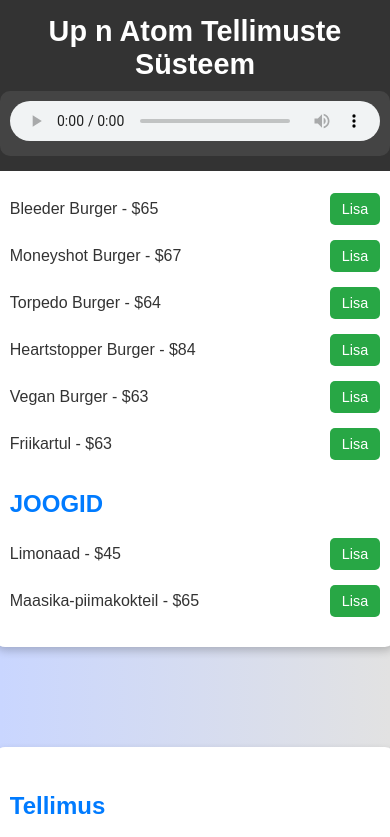
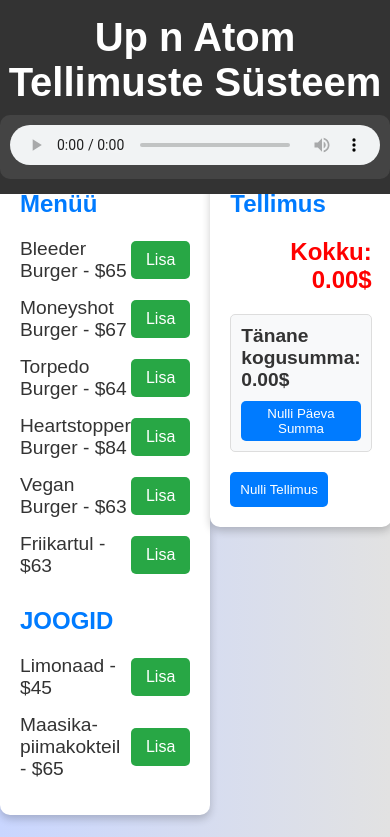
Before and after one commit to dieselgamer1/minu-veebileht, a plain HTML site: page index.html in a window 390 px wide. Shown: the top 837 px of the page. Drawn offline with Linux system fonts and the light colour scheme.

Commit message:
Update index.html

```diff
--- a/index.html
+++ b/index.html
@@ -12,9 +12,11 @@
             background: linear-gradient(to right, #c9d6ff, #e2e2e2);
             color: #333;
             display: flex;
-            flex-direction: column;
-            align-items: center;
+            flex-direction: row;
+            justify-content: space-around;
+            align-items: flex-start;
             min-height: 100vh;
+            overflow-x: hidden;
         }
         header {
             background: #333;
@@ -39,7 +41,7 @@
         }
         h1 {
             margin: 0;
-            font-size: 2em;
+            font-size: 2.5em;
         }
         .container {
             margin-top: 140px;
@@ -47,14 +49,16 @@
             padding: 20px;
             border-radius: 10px;
             box-shadow: 0 4px 8px rgba(0, 0, 0, 0.2);
-            width: 90%;
-            max-width: 500px;
+            flex: 1;
+            max-width: 45%;
+            position: relative;
         }
         .menu-item {
             margin: 15px 0;
             display: flex;
             justify-content: space-between;
             align-items: center;
+            position: relative;
         }
         .menu-item span {
             font-size: 1.2em;
@@ -143,33 +147,6 @@
             100% {
                 transform: scale(1);
                 background-color: #28a745;
-            }
-        }
-
-        @media (max-width: 768px) {
-            header {
-                font-size: 1.2em;
-            }
-            h1 {
-                font-size: 1.5em;
-            }
-            .container {
-                margin-top: 100px;
-                padding: 15px;
-                width: 95%;
-            }
-            .menu-item span {
-                font-size: 1em;
-            }
-            .menu-item button {
-                padding: 8px 12px;
-                font-size: 0.9em;
-            }
-            .summary {
-                font-size: 1em;
-            }
-            .total {
-                font-size: 1.2em;
             }
         }
     </style>
```
